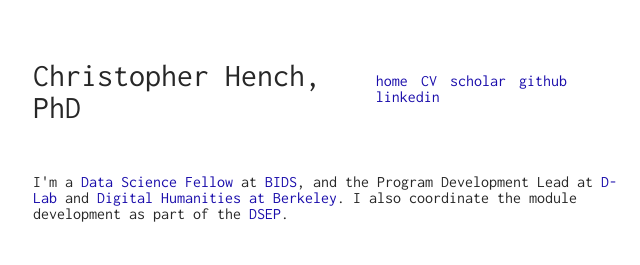
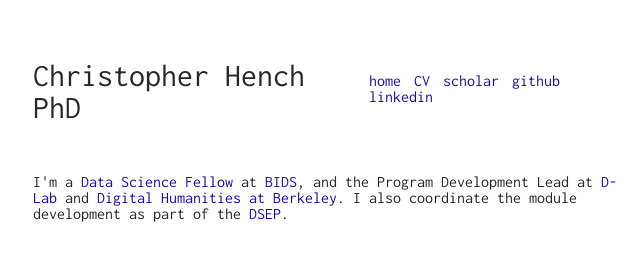
Before and after one commit to henchc/henchc.github.io, a Jekyll site: the page built from index.html, in a window 1280 px wide. Shown: the top 265 px of the page, without its empty margins (307-947 px from the left). Built offline with Jekyll 4.4.1, drawn with Linux system fonts in a browser that asks for light colours.

Commit message:
update vars

```diff
--- a/_config.yml
+++ b/_config.yml
@@ -3,7 +3,7 @@ permalink: /blog/:title
 
 
 # My variables
-name: Christopher Hench, PhD
+name: Christopher Hench PhD
 description: Data Scientist
 google_verification: null
 
```
